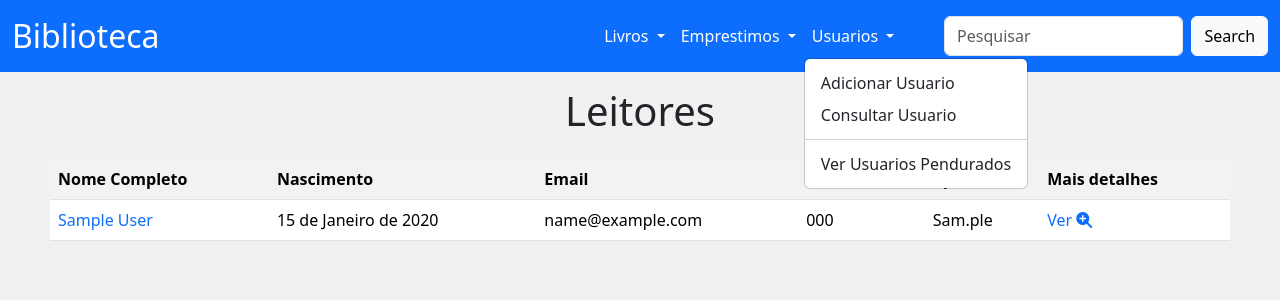
After one commit to Alixandria007/Biblioteca, a Django app: page /leitor/consultar/ in a window 1280 px wide, after a click on "Usuarios". The commit adds this page. Shown: the top 300 px of the page. Run offline with Django 5.2, Linux system fonts and the light colour scheme; tables that the repository leaves empty hold one stand-in row (values such as "Sample post").

Commit message:
Adicionei a view e template 'Consultar Usuario' ao app 'Leitores'

```diff
--- /dev/null
+++ b/apps/leitores/templates/consultar_usuario.html
@@ -0,0 +1,44 @@
+{% extends "base.html" %}
+{% load ajfilters %}
+
+{% block title %}Leitores{% endblock title %}
+
+{% block content %}
+
+<div class="row mt-4">
+    <div class="col">
+
+        <div class="table-responsive">
+            <table class="table table-striped">
+                <tr>
+                    <th scope="col">Nome Completo</th>
+                    <th scope="col">Nascimento</th>
+                    <th scope="col">Email</th>
+                    <th scope="col">Telefone</th>
+                    <th scope="col">Cpf</th>
+                    <th scope="col">Mais detalhes</th>
+                </tr>
+
+
+                {% for leitor in leitores %}
+                <tr>
+                    <td scope="row"><a href="">{{ leitor.leitor.first_name}} {{leitor.leitor.last_name}}</a></td>
+                    <td>{{leitor.data_nascimento}}</td>
+                    <td>{{leitor.leitor.email}}</td>
+                    <td>{{leitor.telefone}}</td>
+                    <td>{{leitor.cpf|formt_cpf}}</td>
+                    <td>
+                        <a href="">
+                            Ver <i class="fas fa-search-plus ml-2"></i>
+                        </a>
+                    </td>
+                </tr>
+                {% endfor %}
+
+
+            </table>
+        </div>
+    </div>
+</div>
+
+{% endblock content %}
--- a/apps/leitores/urls.py
+++ b/apps/leitores/urls.py
@@ -5,4 +5,5 @@ app_name = "leitores"
 
 urlpatterns = [
     path('adicionar/', views.adicionar, name='adicionar'),
+    path('consultar/', views.consultar, name='consultar'),
 ]
--- a/apps/leitores/views.py
+++ b/apps/leitores/views.py
@@ -1,7 +1,8 @@
 from django.shortcuts import render, redirect
+from django.core.paginator import Paginator
 from django.contrib import messages
 from django.contrib.auth.models import User
-from . import forms
+from . import forms, models
 
 # Create your views here.
 
@@ -28,7 +29,22 @@ def adicionar(request):
 
             return render(request, 'adicionar_usuario.html', context)
 
-        usuario = user_form.save()
+        usuario = user_form.save(commit=False)
+
+        cont = 2
+        if User.objects.filter(username = usuario.first_name).exists():
+            while True:
+
+                usuario.username = f"{usuario.first_name}_{cont}"
+
+                if not User.objects.filter(username = f"{usuario.first_name}_{cont}").exists():
+                    usuario.save()
+                    break
+
+                cont += 1
+        else:
+            usuario.username = usuario.first_name
+            usuario.save()
 
         leitor = leitor_form.save(commit=False)
         leitor.leitor = usuario
@@ -42,3 +58,17 @@ def adicionar(request):
 
 
     return render(request, 'adicionar_usuario.html', context)
+
+def consultar(request):
+    leitor = models.Leitor.objects.all()
+
+    paginator = Paginator(leitor, 10)
+    page_number = request.GET.get('page', None)
+    page_obj = paginator.get_page(page_number)
+
+    context = {
+        'leitores' : page_obj
+    }
+
+
+    return render(request, 'consultar_usuario.html', context)
--- a/apps/templatetags/ajfilters.py
+++ b/apps/templatetags/ajfilters.py
@@ -21,3 +21,20 @@ def contar_paginas(autor_id):
 @register.filter
 def quant_previa(previa):
     return len(previa)
+
+@register.filter
+def formt_cpf(cpf):
+    cont = 0
+    novo_cpf = ""
+
+    for i in cpf:
+        if cont % 3 == 0 and not cont == 0 and not cont == 9:
+            novo_cpf += '.'
+
+        if cont == 9:
+            novo_cpf += '-'
+
+        novo_cpf += i
+        cont += 1
+
+    return novo_cpf
--- a/templates/pages/partials/_navbar.html
+++ b/templates/pages/partials/_navbar.html
@@ -34,7 +34,7 @@
                     </a>
                     <ul class="dropdown-menu">
                         <li><a class="dropdown-item" href="{% url "leitores:adicionar" %}">Adicionar Usuario</a></li>
-                        <li><a class="dropdown-item" href="#">Consultar Usuario</a></li>
+                        <li><a class="dropdown-item" href="{% url "leitores:consultar" %}">Consultar Usuario</a></li>
                         <li><hr class="dropdown-divider"></li>
                         <li><a class="dropdown-item" href="#">Ver Usuarios Pendurados</a></li>
                     </ul>
```
Also changed, not shown: apps/leitores/forms.py (+1 -10 lines), apps/livros/views.py (+14 -4 lines).
